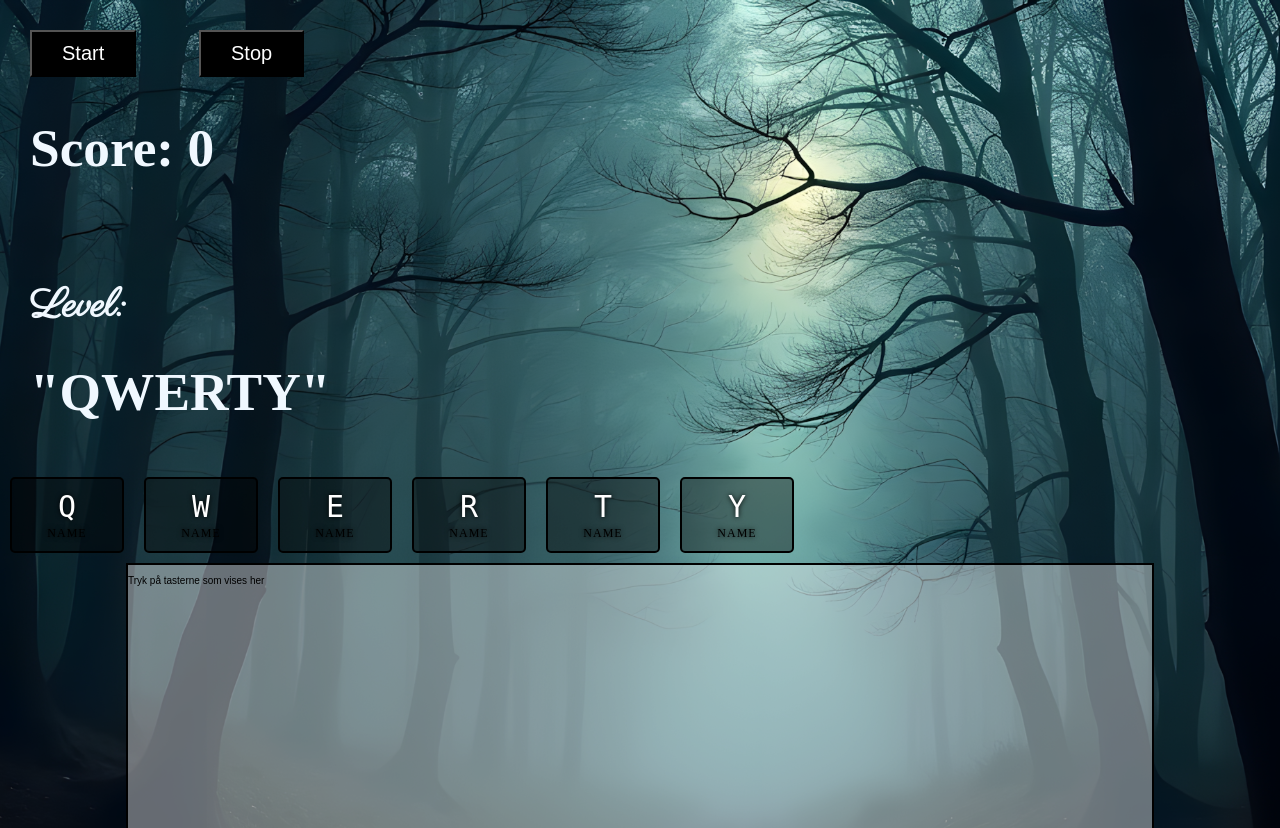
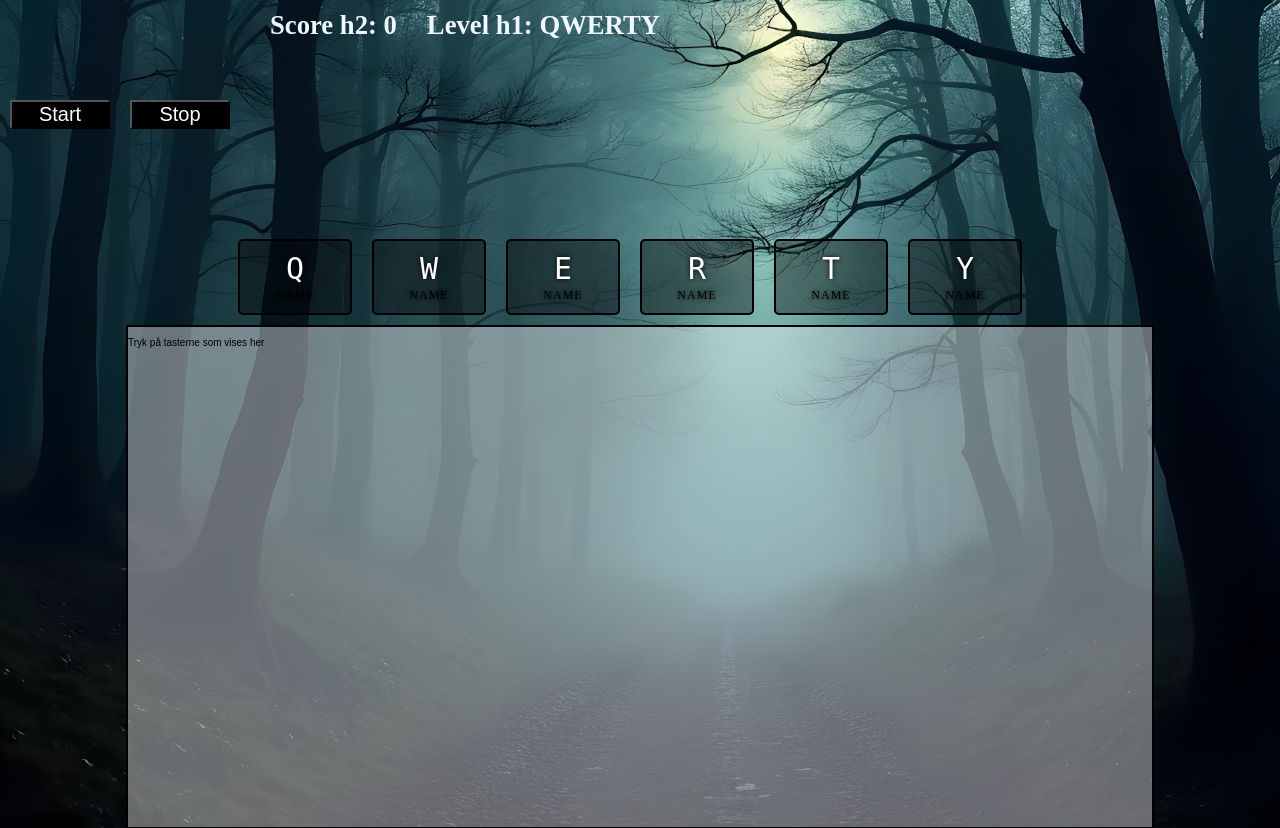
Before and after one commit to andreborsting/KeyMaster, a PHP site: page / in a window 1280 px wide. Shown: the top 828 px of the page. Run offline with PHP 8.4, Linux system fonts and the light colour scheme; some web fonts are replaced.

Commit message:
ui design

```diff
--- a/index.html
+++ b/index.html
@@ -24,15 +24,14 @@
 </head>
 
 <body>
-    <!-- knapper til start og stop af spillet -->
-     <button onclick="startGame()">Start</button>
-     <button onclick="stopGame()">Stop</button>
-    <!-- score implementeres herunder -->
-    <div class = "score">
-        <h2>Score:&nbsp;<span id="score">0</span></h2>
+    <div class="ui-container">
+        <button onclick="startGame()">Start</button>
+        <button onclick="stopGame()">Stop</button>
+        <div class = "score">
+            <h2>Score h2:&nbsp;<span id="score">0</span></h2>
+        </div>
+        <h2>Level h1: QWERTY</h2>
     </div>
-    <h1>Level:</h1>
-    <h2>"QWERTY"</h2>
 
     <!-- se "keycode.info"
      event.which (use .key or .code)
@@ -46,7 +45,7 @@
 
     <!-- venstre side af skærmen (tasterne)
     "Data-"(attribut) + "key"(custom attribut navn) -->
-    <div class="container">
+    <div class="key-container">
         <div class="keys">
             <div data-key="81" class="key">
                 <kbd>Q</kbd>
--- a/style.css
+++ b/style.css
@@ -30,10 +30,18 @@ html {
   font-style: normal;
 }
 
+.ui-container{
+  display: flex;
+  flex-direction: row;
+}
+
 button {
+  width: 100px;
+  margin-top: 100px ;
+  margin-left: 10px;
+  margin-right: 10px;
+  margin-bottom: 100px;
   font-size: 2rem; /* Øg skriftstørrelsen */
-  padding: 10px 30px; /* Øg størrelsen på knappen */
-  margin: 30px;
   background-color: #000000; /* Grønt for en bedre visuel effekt */
   color: white;
 }
@@ -47,22 +55,10 @@ button {
   }
 }
 
-.animated-key {
-  position: absolute;
-  font-size: 2rem;
-  color: white;
-  background-color: #333;
-  padding: 10px;
-  border-radius: 5px;
-  animation: moveDown 2s linear forwards;
-  text-align: center;
-  width: 50px;
-}
-
 h1 {
   font-family: "Parisienne", serif;
   color: aliceblue;
-  font-size: 30pt;
+  font-size: 20pt;
   display: flex;
   justify-content: left;
   margin-top: 100px;
@@ -72,18 +68,13 @@ h1 {
 h2 {
   font-family: "Aref Ruqaa", serif;
   color: aliceblue;
-  font-size: 40pt;
+  font-size: 20pt;
   display: flex;
   justify-content: left;
   margin-top: 10px;
   margin-left: 30px;
 }
 
-.container {
-  display: flex;
-  justify-content: flex-start;
-  align-items: flex-start;
-}
 
 .playing-area {
   position: relative; /* Allows child elements to be positioned absolutely */
@@ -103,6 +94,19 @@ h2 {
   height: 100%; /* Takes full height of the playing area */
 }
 
+
+.animated-key {
+  position: absolute;
+  font-size: 2rem;
+  color: white;
+  background-color: #333;
+  padding: 10px;
+  border-radius: 5px;
+  animation: moveDown 2s linear forwards;
+  text-align: center;
+  width: 50px;
+}
+
 h3 {
   font-size: 50px;
 }
@@ -110,9 +114,8 @@ h3 {
 .keys {
   font-family: "Aref Ruqaa", serif;
   display: flex;
-  flex: 1;
-  align-items: center;
-  justify-content: left;
+  justify-content: center;
+  margin: auto;
   min-height: 10vh;
   margin-right: 2rem;
 }
```
